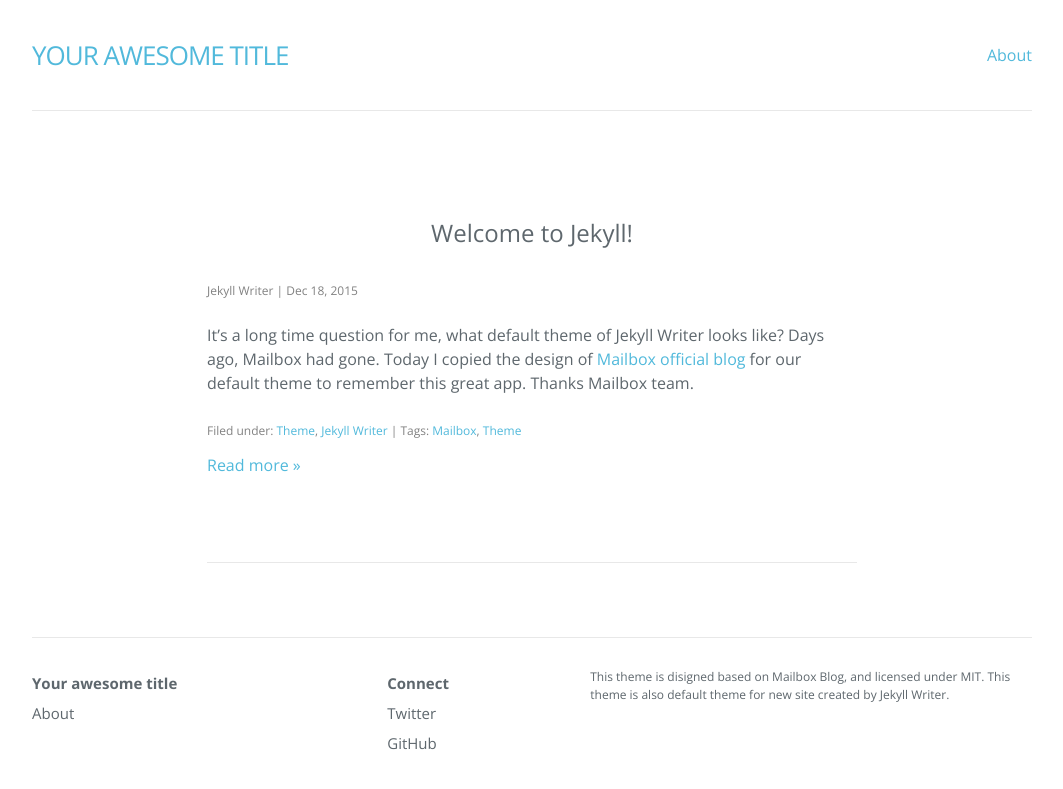
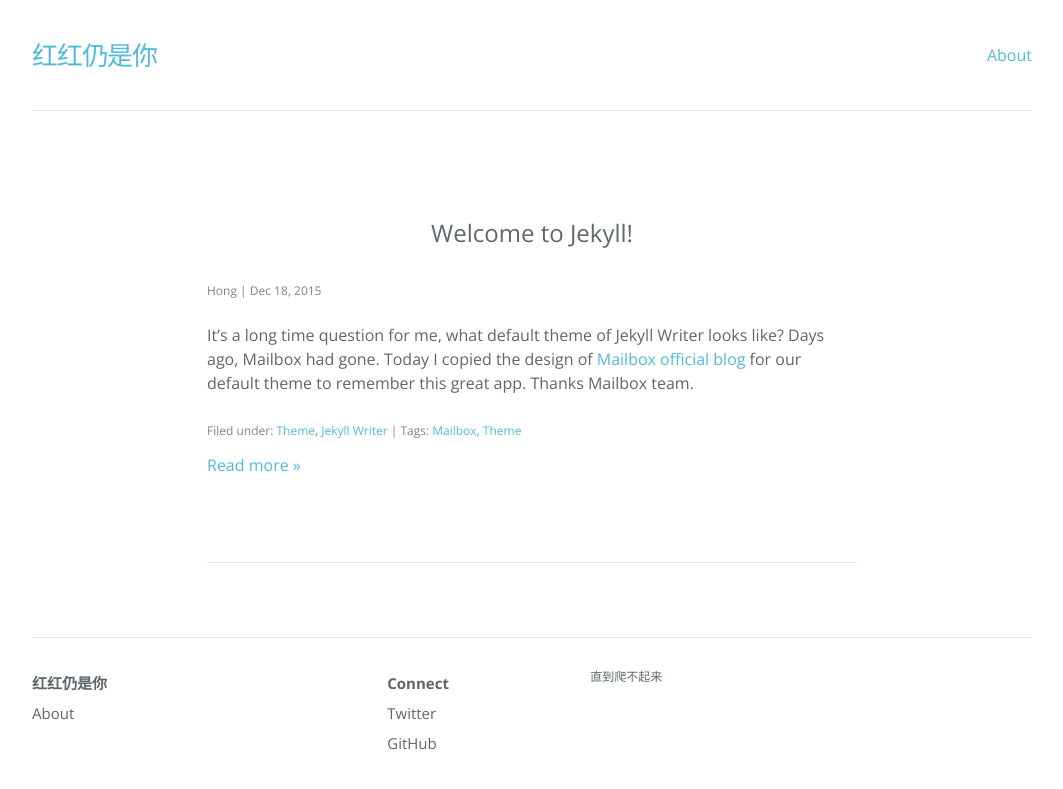
Before and after one commit to justforheart/spider.github.io, a Jekyll site: the page built from index.html, in a window 1280 px wide. Shown: the top 789 px of the page, without its empty margins (108-1171 px from the left). Built offline with Jekyll 4.4.1, drawn with Linux system fonts in a browser that asks for light colours; nearby versions of some CDN libraries; the list of posts is cut into pages by our own code.

Commit message:
Update _config.yml

```diff
--- a/_config.yml
+++ b/_config.yml
@@ -6,11 +6,10 @@
 # 'jekyll serve'. If you change this file, please restart the server process.
 
 # Site settings
-title: Your awesome title
-author: Jekyll Writer
+title: 红红仍是你
+author: Hong
 description: > # this means to ignore newlines until "baseurl:"
-  This theme is disigned based on Mailbox Blog, and licensed under MIT.
-  This theme is also default theme for new site created by Jekyll Writer.
+  直到爬不起来
 permalink: /:year/:month/:day/:title/
 paginate: 6
 paginate_path: "/page/:num/"
```
